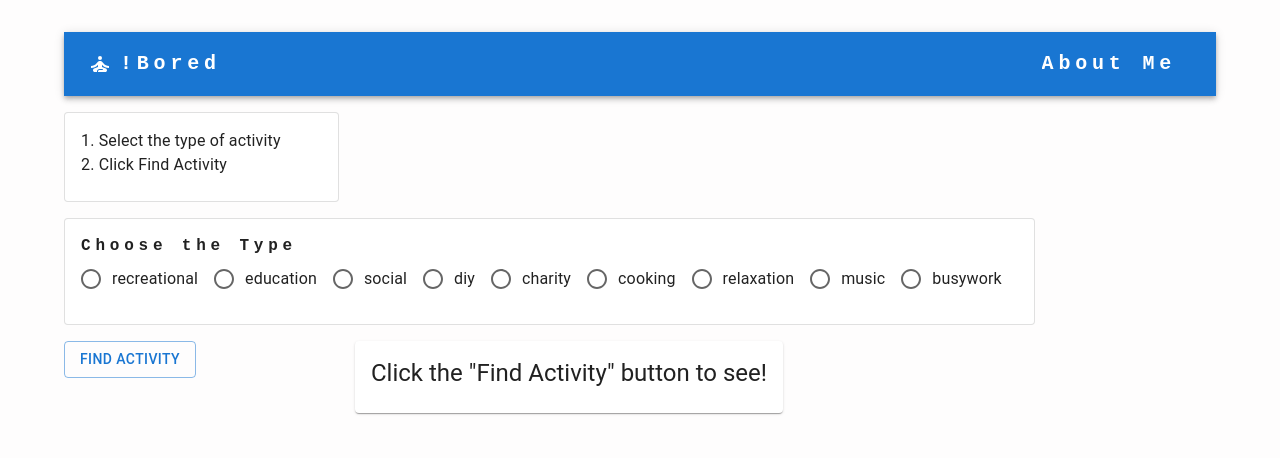
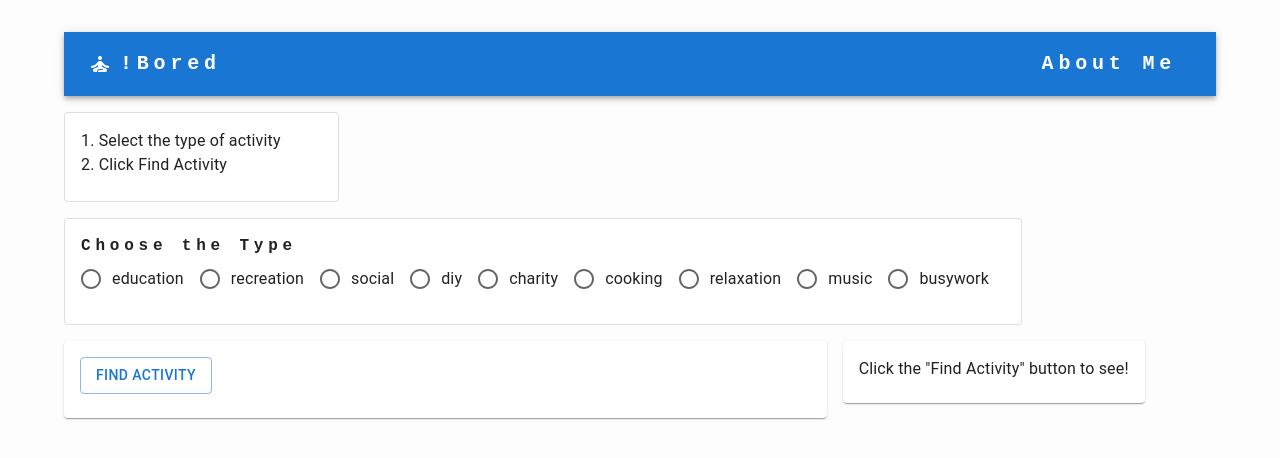
Before and after one commit to desrtCodr/not-bored, a Next.js app: page / in a window 1280 px wide. Shown: the top 458 px of the page. Built offline with nearby package versions, Linux system fonts and the light colour scheme.

Commit message:
Type.js
added component and refactored to reduce code

```diff
--- /dev/null
+++ b/components/Type.js
@@ -0,0 +1,61 @@
+import Radio from '@mui/material/Radio';
+import RadioGroup from '@mui/material/RadioGroup';
+import FormControlLabel from '@mui/material/FormControlLabel';
+import FormControl from '@mui/material/FormControl';
+import FormLabel from '@mui/material/FormLabel';
+import { Card, CardContent } from '@mui/material';
+
+const types = [
+  'education',
+  'recreation',
+  'social',
+  'diy',
+  'charity',
+  'cooking',
+  'relaxation',
+  'music',
+  'busywork',
+];
+
+export default function Type({ type, handleChange }) {
+  return (
+    <Card variant='outlined'>
+      <CardContent>
+        <FormControl>
+          <FormLabel
+            id='demo-radio-buttons-group-label'
+            sx={{
+              mr: 2,
+              display: { xs: 'none', md: 'flex' },
+              fontFamily: 'monospace',
+              fontWeight: 700,
+              letterSpacing: '.3rem',
+              color: 'inherit',
+              textDecoration: 'none',
+            }}
+          >
+            Choose the Type
+          </FormLabel>
+          <RadioGroup
+            row
+            aria-labelledby='demo-radio-buttons-group-label'
+            defaultValue='recreation'
+            name='radio-buttons-group'
+            value={type}
+            onChange={handleChange}
+          >
+            {types.map((type) => {
+              return (
+                <FormControlLabel
+                  value={type}
+                  control={<Radio />}
+                  label={type}
+                />
+              );
+            })}
+          </RadioGroup>
+        </FormControl>
+      </CardContent>
+    </Card>
+  );
+}
--- a/pages/_app.js
+++ b/pages/_app.js
@@ -1,5 +1,6 @@
 import '../styles/globals.css';
 import Layout from '../components/layout';
+import { Inconsolata } from '@next/font/google';
 
 export default function App({ Component, pageProps }) {
   return (
--- a/pages/index.js
+++ b/pages/index.js
@@ -10,13 +10,8 @@ import {
   CardContent,
 } from '@mui/material';
 import fetchActivity from './api/api';
-import Radio from '@mui/material/Radio';
-import RadioGroup from '@mui/material/RadioGroup';
-import FormControlLabel from '@mui/material/FormControlLabel';
-import FormControl from '@mui/material/FormControl';
-import FormLabel from '@mui/material/FormLabel';
+import Type from '../components/Type';
 import { Box } from '@mui/system';
-import { TypeSpecimen } from '@mui/icons-material';
 
 const url = 'https://www.boredapi.com/api/activity';
 
@@ -54,106 +49,25 @@ export default function Home() {
         </Grid>
 
         <Grid item>
-          <Card variant='outlined'>
+          <Type type={type} handleChange={handleChange} />
+        </Grid>
+
+        <Grid item xs={8}>
+          <Card>
             <CardContent>
-              <FormControl>
-                <FormLabel
-                  id='demo-radio-buttons-group-label'
-                  sx={{
-                    mr: 2,
-                    display: { xs: 'none', md: 'flex' },
-                    fontFamily: 'monospace',
-                    fontWeight: 700,
-                    letterSpacing: '.3rem',
-                    color: 'inherit',
-                    textDecoration: 'none',
-                  }}
-                >
-                  Choose the Type
-                </FormLabel>
-                <RadioGroup
-                  row
-                  aria-labelledby='demo-radio-buttons-group-label'
-                  defaultValue='recreation'
-                  name='radio-buttons-group'
-                  value={type}
-                  onChange={handleChange}
-                >
-                  <FormControlLabel
-                    value='recreational'
-                    control={<Radio />}
-                    label='recreational'
-                    sx={{
-                      mr: 2,
-                      display: { xs: 'none', md: 'flex' },
-                      fontFamily: 'monospace',
-                      fontWeight: 700,
-                      letterSpacing: '.3rem',
-                      color: 'inherit',
-                      textDecoration: 'none',
-                    }}
-                  />
-                  <FormControlLabel
-                    value='education'
-                    control={<Radio />}
-                    label='education'
-                  />
-                  <FormControlLabel
-                    value='social'
-                    control={<Radio />}
-                    label='social'
-                  />
-                  <FormControlLabel
-                    value='diy'
-                    control={<Radio />}
-                    label='diy'
-                  />
-                  <FormControlLabel
-                    value='charity'
-                    control={<Radio />}
-                    label='charity'
-                  />
-                  <FormControlLabel
-                    value='cooking'
-                    control={<Radio />}
-                    label='cooking'
-                  />
-                  <FormControlLabel
-                    value='relaxation'
-                    control={<Radio />}
-                    label='relaxation'
-                  />
-                  <FormControlLabel
-                    value='music'
-                    control={<Radio />}
-                    label='music'
-                  />
-                  <FormControlLabel
-                    value='busywork'
-                    control={<Radio />}
-                    label='busywork'
-                  />
-                </RadioGroup>
-              </FormControl>
+              <Button variant='outlined' onClick={handleSubmit}>
+                Find Activity
+              </Button>
             </CardContent>
           </Card>
         </Grid>
-
         <Grid item>
-          <Box sx={{ minWidth: 275 }}>
-            <Button variant='outlined' onClick={handleSubmit}>
-              Find Activity
-            </Button>
-          </Box>
-        </Grid>
-        <Grid item>
-          <Box sx={{ minWidth: 275 }}>
           <Card>
             <CardActionArea>
               <CardContent>
                 <Typography
                   gutterBottom
-                    variant='h5'
+                  variant='body1'
                   component='div'
                 >
                   {activity ? (
@@ -166,7 +80,6 @@ export default function Home() {
               </CardContent>
             </CardActionArea>
           </Card>
-          </Box>
         </Grid>
       </Grid>
     </>
```
Lines whose indentation alone changed are shown as unchanged.
